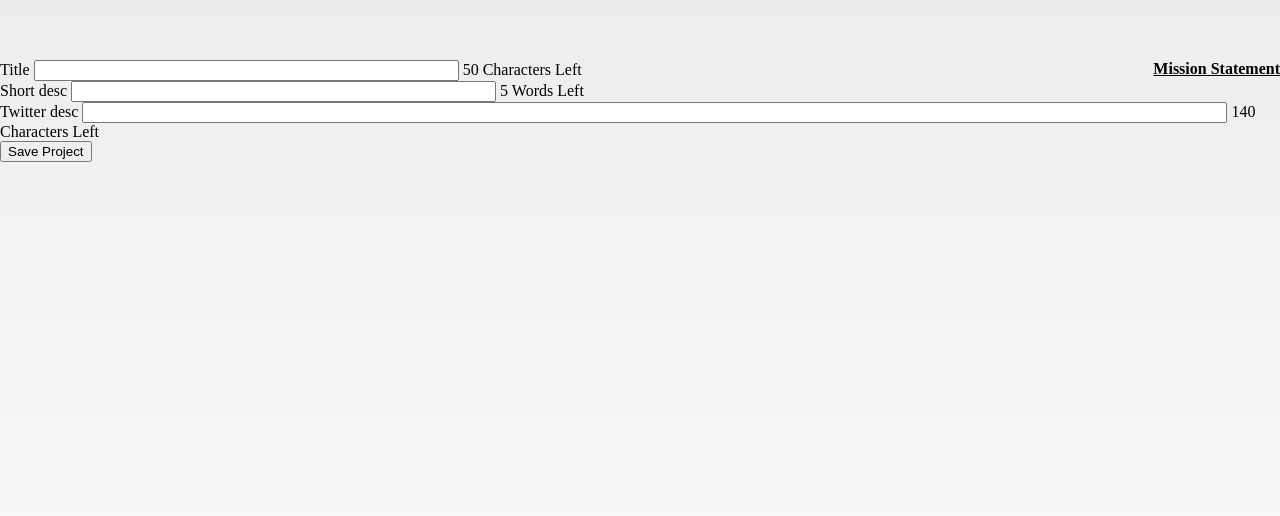
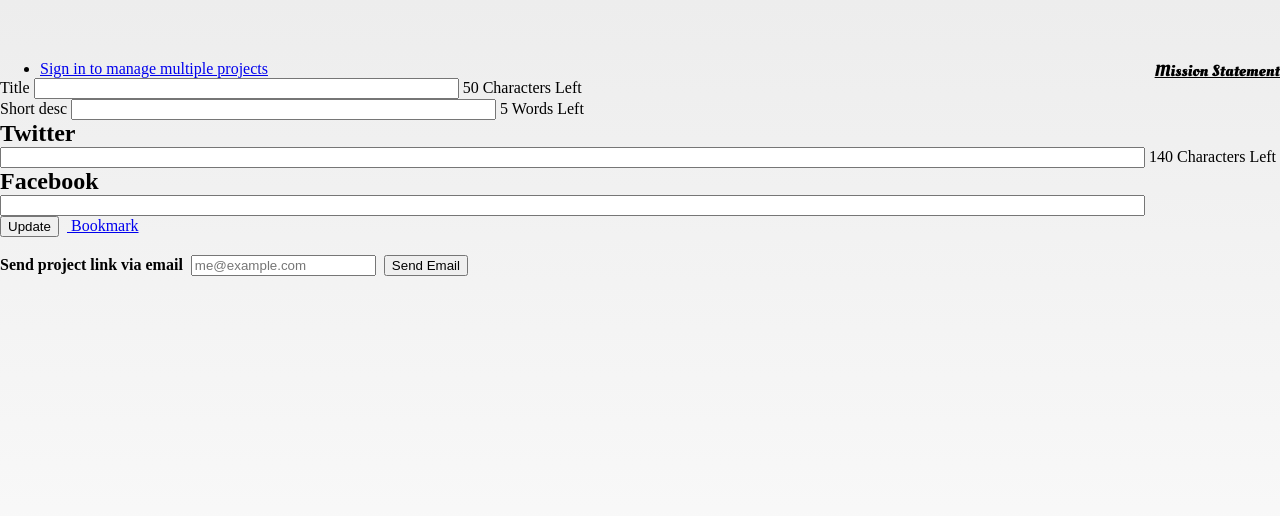
Before and after one commit to TylerLH/missionstatement, a Flask app: template templates/new_project.html in a window 1280 px wide. Shown: the top 516 px of the page. Run offline with Flask 2, Linux system fonts and the light colour scheme; the template is opened without the code that fills it, so the values that code supplies are empty, except form fields; form fields are guessed from the names that the template uses; style sheets or scripts are compiled from the project's sources; parts of the project's set-up code (start-up, migrations or seed data) failed here and were passed over; some libraries are stand-ins or nearby versions.

Commit message:
fixed home route to only create new project upon first save

```diff
--- a/app.py
+++ b/app.py
@@ -23,6 +23,7 @@ class Project(Document):
     'unique_url':unicode,
     'short_desc':unicode,
     'twitter_desc':unicode,
+    'facebook_desc':unicode,
     'created_at':datetime.datetime
   }
 
@@ -40,20 +41,23 @@ db = MongoKit(app)
 db.register([Project])
 
 class ProjectForm(Form):
-    title = TextField("Project Title")
-    short_desc = TextField("5 Words")
+    title = TextField("What's your project called?")
+    short_desc = TextField("5 words that summarize your idea")
     twitter_desc = TextAreaField("Twitter Description")
+    facebook_desc = TextAreaField("Facebook Description")
 
-@app.route("/")
+@app.route("/", methods=["GET", "POST"])
 def hello():
-    return redirect(url_for('new_project'))
-
-@app.route("/new/")
-def new_project():
+    form = ProjectForm(request.form)
     project = db.Project()
-    project.unique_url = create_url()
-    project.save()
-    return redirect(url_for('show_project', unique_url=project['unique_url'].encode('UTF8')))
+    if request.method == "POST":
+        form.populate_obj(project)
+        project.unique_url = create_url()
+        project.save()
+        flash('Successfully updated Mission Statement!')
+        return redirect(url_for('show_project', unique_url=project.unique_url))
+    form = ProjectForm(obj=project)
+    return render_template('new_project.html', form=form)
 
 @app.route('/<unique_url>', methods=["GET", "POST"])
 def show_project(unique_url):
--- a/static/style.less
+++ b/static/style.less
@@ -15,6 +15,9 @@ body {
     background: linear-gradient(top, #ededed 0%,#f6f6f6 53%,#ffffff 100%);
     filter: progid:DXImageTransform.Microsoft.gradient( startColorstr='#ededed', endColorstr='#ffffff',GradientType=0 );
     background-attachment: fixed;
+}
+.brand {
+  font-family: "Oleo Script", cursive !important;
 }
 .wrapper {
   min-height: 100%;
--- a/templates/layout.html
+++ b/templates/layout.html
@@ -10,13 +10,17 @@
     <link rel="stylesheet" type="text/less" href="{{ url_for('static', filename='bootstrap/less/bootstrap.less') }}">
     <link rel="stylesheet" type="text/css" href="http://bootswatch.com/assets/css/docs.css">
     <link rel="stylesheet" type="text/less" href="{{ url_for('static', filename='style.less') }}">
+    <link href='http://fonts.googleapis.com/css?family=Oleo+Script:400,700' rel='stylesheet' type='text/css'>
   </head>
   <body>
     <nav class="navbar navbar-fixed-top">
       <div class="navbar-inner">
         <div class="container-fluid">
-          <a class="brand" href="/">Mission Statement</a>
-      </div>
+            <a class="brand" href="/">Mission Statement</a>
+            <ul class="nav pull-right">
+                <li><a href="#"><i class="icon-white icon-signin"></i> Sign in to manage multiple projects</a></li>
+            </ul>
+        </div>
     </nav>
     <div class="container-fluid wrapper">
       {% with messages = get_flashed_messages() %}
@@ -44,7 +48,8 @@
     </footer>
     <script type="text/javascript" src="https://ajax.googleapis.com/ajax/libs/jquery/1.7.1/jquery.min.js"></script>
     <script type="text/javascript" src="{{ url_for('static', filename='less-1.3.0.min.js') }}"></script>
-    <script type="text/javascript" src="{{ url_for('static', filename='bootstrap/js/bootstrap.min.js') }}"></script>
+    <script type="text/javascript" src="{{ url_for('static', filename='bootstrap/js/bootstrap-alert.js') }}"></script>
+    <script type="text/javascript" src="{{ url_for('static', filename='bootstrap/js/bootstrap-collapse.js') }}"></script>
     <script type="text/javascript" src="{{ url_for('static', filename='javascripts/jquery.autoresize.js') }}"></script>
     <script type="text/javascript" src="{{ url_for('static', filename='javascripts/jquery.limit.js') }}"></script>
     <script type="text/javascript" src="http://cdnjs.cloudflare.com/ajax/libs/noisy/1.1/jquery.noisy.min.js"></script>
--- a/templates/new_project.html
+++ b/templates/new_project.html
@@ -46,17 +46,32 @@
 	<form method="POST">
 	    {{ form.csrf_token }}
 	    <div class="input">
-		    {{ form.title.label }} {{ form.title(size=50,id="title-input") }}
+		    {{ form.title.label }} {{ form.title(size=50,id="title-input",class="span5") }}
 		    <span class="help-inline"><span id="title-chars-left">50</span> Characters Left</span>
 		  </div>
 		  <div class="input">
-		  	{{ form.short_desc.label}} {{ form.short_desc(size=50,id="5-words-input")}}
+		  	{{ form.short_desc.label}} {{ form.short_desc(size=50,id="5-words-input",class="span5")}}
 		  	<span class="help-inline"><span id="words-left">5 Words Left</span>
 		  </div>
 		  <div class="input">
-		  	{{ form.twitter_desc.label}} {{ form.twitter_desc(size=140,class="autoresize span4 twitter-desc")}}
-		  	<span class="help-inline"><span id="twitter-chars-left">140</span> Characters Left</span>
+		  	<h2><a data-toggle="collapse" data-target="#twitter-description"><i class="icon icon-twitter-sign"></i> Twitter</a></h2>
+		  	<div id="twitter-description" class="collapse">
+		  		{{ form.twitter_desc(size=140,class="autoresize span5 twitter-desc")}}
+		  		<span class="help-inline"><span id="twitter-chars-left">140</span> Characters Left</span>
+		  	</div>
 		  </div>
-	    <button type="submit" class="btn btn-primary"><i class="icon-white icon-check"></i> Save Project</button>
+		  <div class="input">
+		  	<h2><a data-toggle="collapse" data-target="#facebook-description"><i class="icon icon-facebook-sign"></i> Facebook</a></h2>
+		  	<div id="facebook-description" class="collapse">
+		  		{{ form.facebook_desc(size=140,class="autoresize span5 facebook-desc")}}
+		  	</div>
+		  </div>
+	    <button type="submit" class="btn btn-primary btn-large"><i class="icon-white icon-check"></i> Update</button>
+	    &nbsp;<a href="#" class="btn btn-large"><i class="icon-bookmark"></i> Bookmark</a>
+	    <br /><br /><p>
+		    <strong>Send project link via email</strong>
+		    &nbsp;<input type="email" placeholder="me@example.com">
+		   	&nbsp;<button class="send-project btn btn-large btn-success"><i class="icon-white icon-envelope"></i> Send Email</button>
+	   	</p>
 	</form>
 {% endblock %}
```
